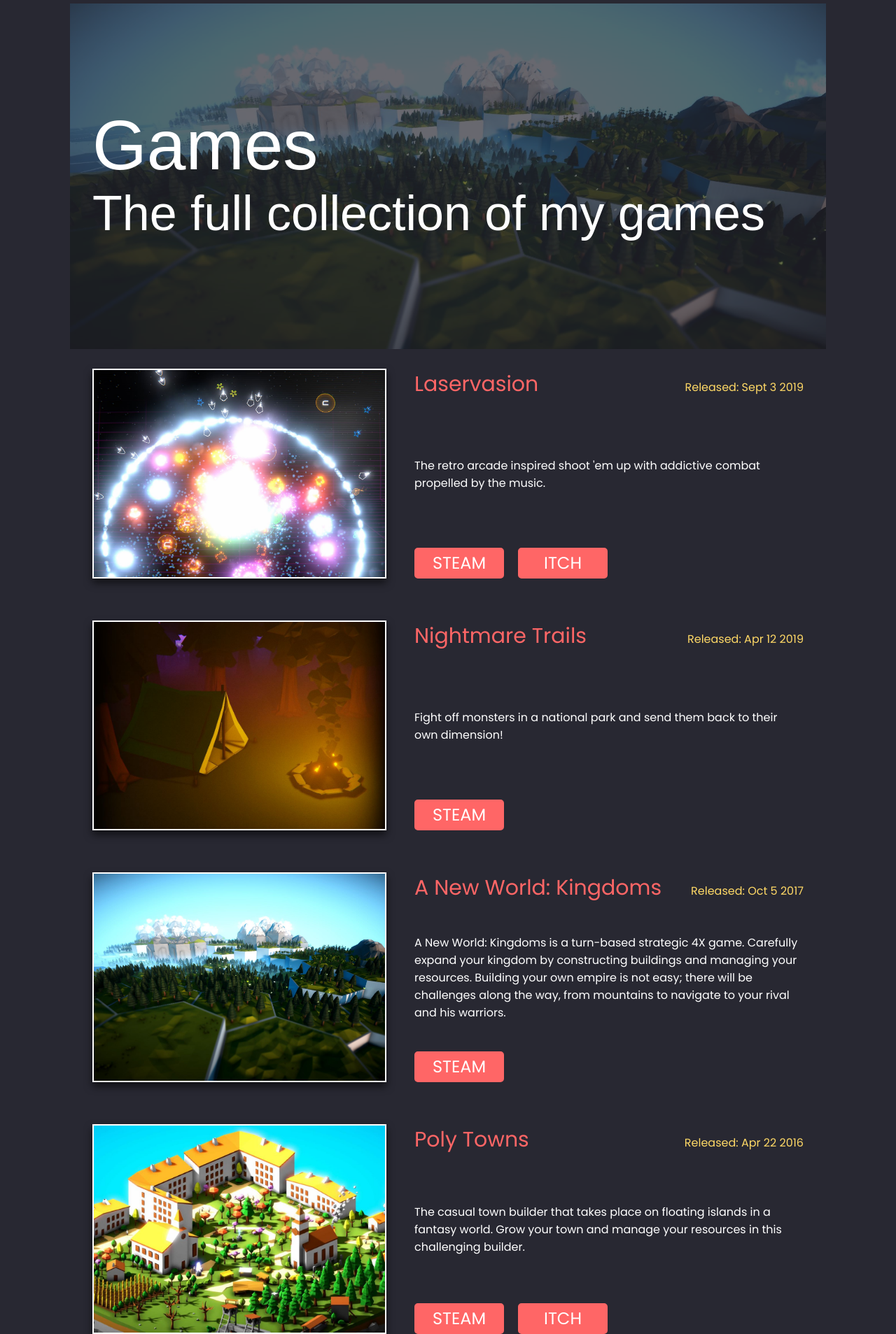
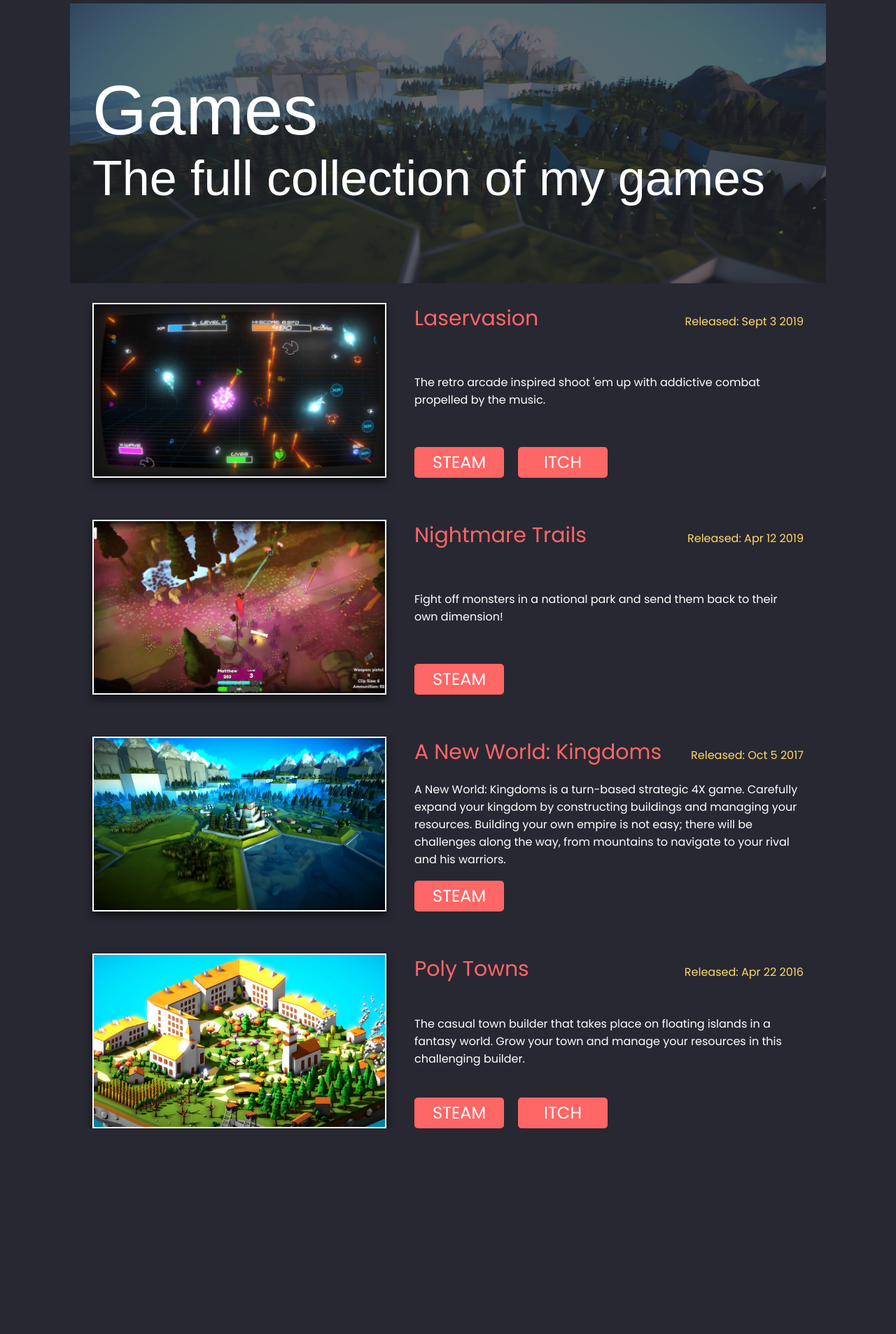
Before and after one commit to matthewvale/matthewvale-portfolio, a PHP site: page /games.php in a window 1280 px wide. Shown: the part 95-2002 px from the top of the page at 70% size. After the commit the page ends 1708 px from the top, so only its background shows below. Run offline with PHP 8.4, Linux system fonts and the light colour scheme; some web fonts are replaced.

Commit message:
Game page updates

```diff
--- a/css/styles.css
+++ b/css/styles.css
@@ -33,6 +33,7 @@ html, body {
 	background-color:#282832;
     max-width: 1080px;
     margin: 0 auto;
+    overflow-y: auto;
 }
 /*#endregion*/
 
@@ -126,13 +127,13 @@ nav img {
     display: block;
     position: relative;
     width: 100%;
-    padding-top: 94px;
-    height: 594px;
+    padding-top: 100px;
+    height: 500px;
 }
 .box-promo img {
     display: inline-block;
     width: 100%;
-    height: 500px;
+    height: 100%;
     max-height: 500px;
     object-fit: cover;
     object-position: 50% 50%;
@@ -141,9 +142,10 @@ nav img {
 .box-promo-textarea {
     position: relative;
     width: 100%;
+    height: fit-content;
     max-width: 1080px;
-    padding: 32px;
-    transform: translate(0%, -150%);
+    padding-left: 32px;
+    transform: translate(0%, -160%);
 }
 .box-promo-textarea h2 {
     font-size: 100px;
@@ -187,7 +189,7 @@ nav img {
 .game img {
     min-width: 420px;
     max-width: 420px;
-    height: 300px;
+    height: 250px;
     max-height: 300px;
     object-fit: cover;
     object-position: 50% 50%;
--- a/games.php
+++ b/games.php
@@ -43,7 +43,7 @@
                     </div>
                 </div>
                 <div class="game">
-                    <img src="res\images\promos\anwk_promo.jpg" alt="A New World: Kingdoms">
+                    <img src="res\images\promos\anwk_promo_2.jpg" alt="A New World: Kingdoms">
                     <div class="game-details-container">
                         <div class="game-title">
                             <gametitle>A New World: Kingdoms</gametitle>
```
Also changed, not shown: res/images/promos/Screenshot_2019726_16334.PNG (deleted), res/images/promos/anwk_promo_2.jpg (added), res/images/promos/bluespace_promo.jpg (deleted), res/images/promos/laservasion_promo.jpg, res/images/promos/nightmaretrails_promo.jpg, res/images/promos/umbralands_promo.jpg (deleted).
